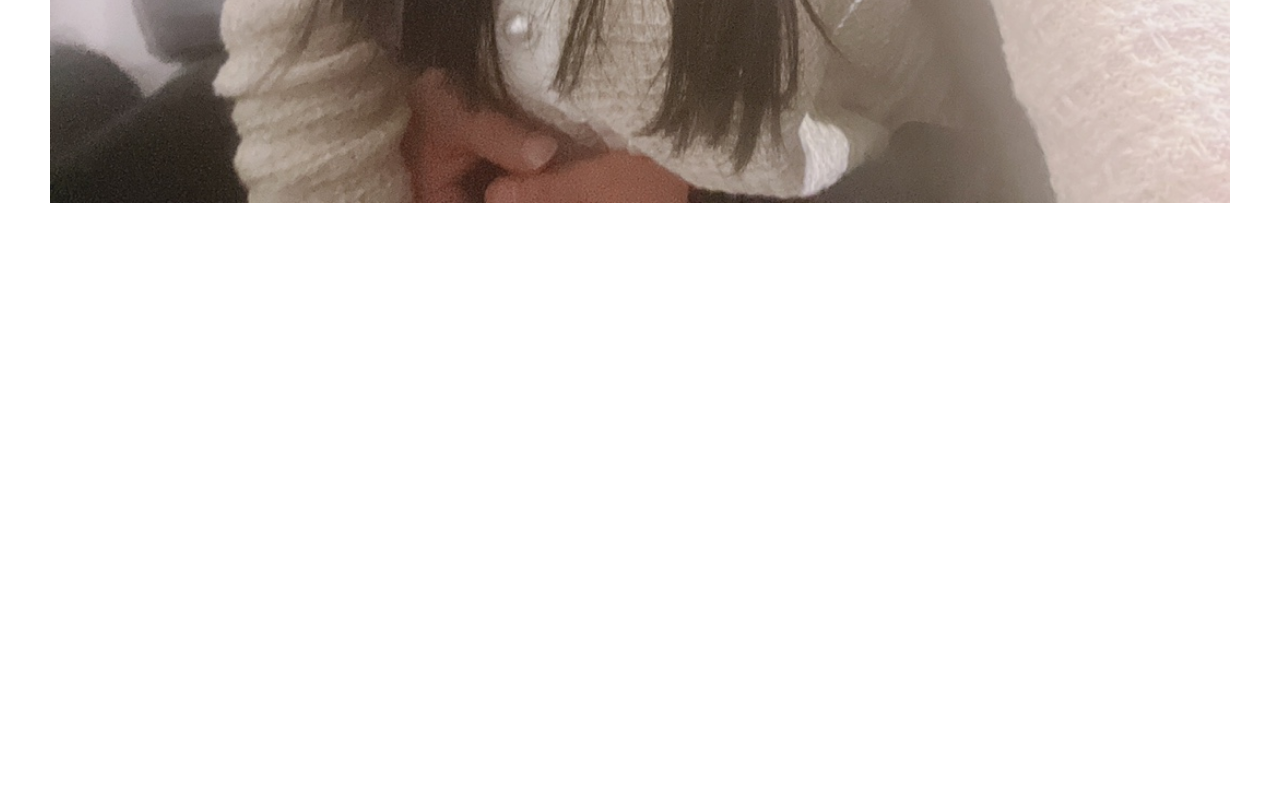
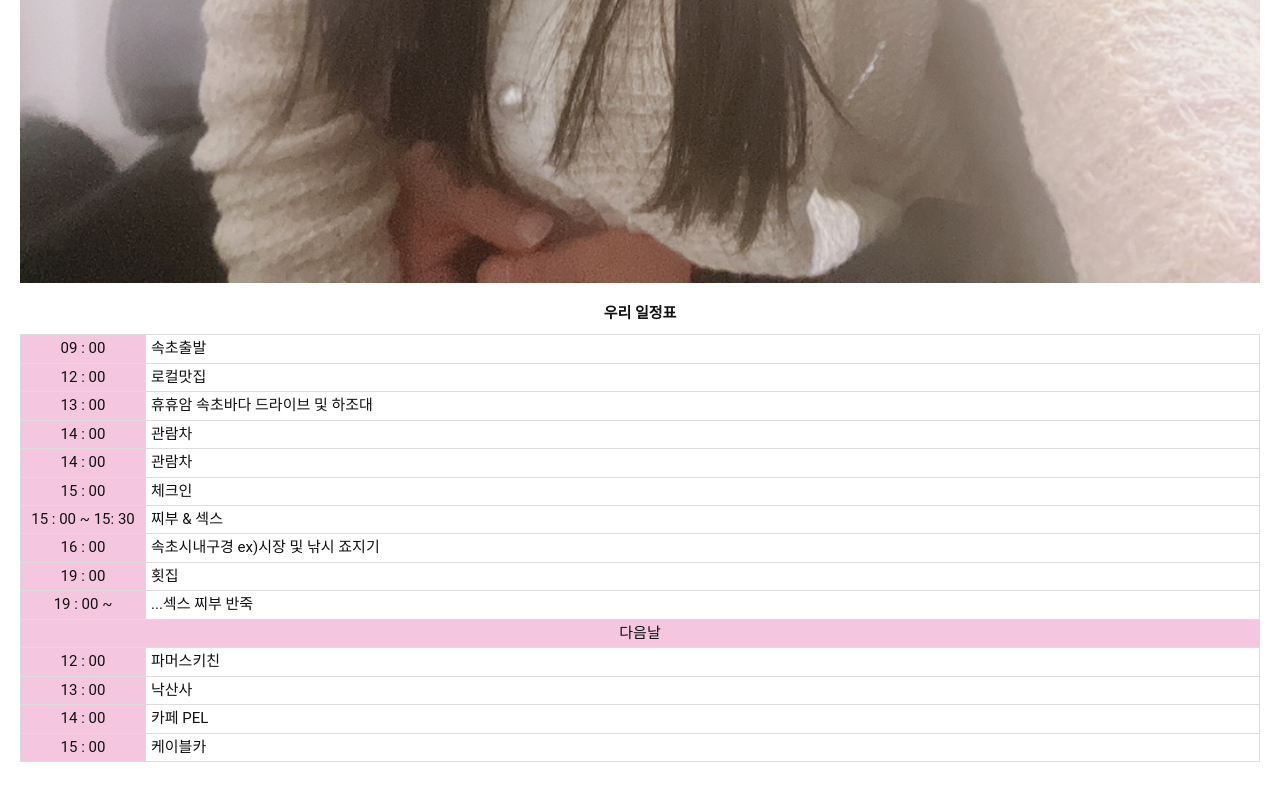
Before and after one commit to KIMHYEJIN89/abc, a plain HTML site: page index.html in a window 1280 px wide. Shown: the part 1472-2272 px from the top of the page. Before the commit the page ends 1725 px from the top, so only its background shows below. Drawn offline with Linux system fonts and the light colour scheme.

Commit message:
webpack-template-basic

```diff
--- a/index.html
+++ b/index.html
@@ -18,11 +18,13 @@
     </head>
     <style>
 
-    body{margin:50px auto;text-align:center;}
+    body{margin:50px 20px;text-align:center;}
     .text{margin-bottom:30px;font-size:40px;font-weight:700;animation:slidein 2s infinite;}
     .heart{color:rgb(228, 11, 11)}
-    .img {margin:0 50px}
     .img img{width:100%}
+    table th{text-align:center;background-color:rgb(245, 198, 224);}
+    table td{text-align:left}
+    table th, table td{padding:3px 5px;border:1px solid #ddd}
     @keyframes slidein {
     0% {
 
@@ -41,7 +43,73 @@
 
         <p class="text">현기 자깅 사랑해 <span class="heart">♥</span></p>
         <p class="img"><img src="./images/we.jpg"></p>
-
+        <h2 style="margin:20px 0 10px;font-weight:bold;">우리 일정표</h2>
+        <table style="width:100%">
+            <colgroup>
+                <col width="125px">
+            </colgroup>
+            <tbody>
+                <tr>
+                    <th>09 : 00</th>
+                    <td>속초출발</td>
+                </tr>
+                <tr>
+                    <th>12 : 00</th>
+                    <td>로컬맛집</td>
+                </tr>
+                <tr>
+                    <th>13 : 00</th>
+                    <td>휴휴암 속초바다 드라이브 및 하조대</td>
+                </tr>
+                <tr>
+                    <th>14 : 00</th>
+                    <td>관람차</td>
+                </tr>
+                <tr>
+                    <th>14 : 00</th>
+                    <td>관람차</td>
+                </tr>
+                <tr>
+                    <th>15 : 00</th>
+                    <td>체크인</td>
+                </tr>
+                <tr>
+                    <th>15 : 00 ~ 15: 30</th>
+                    <td>찌부 & 섹스</td>
+                </tr>
+                <tr>
+                    <th>16 : 00 </th>
+                    <td>속초시내구경 ex)시장 및 낚시 죠지기</td>
+                </tr>
+                <tr>
+                    <th>19 : 00 </th>
+                    <td>횟집</td>
+                </tr>
+                <tr>
+                    <th>19 : 00 ~ </th>
+                    <td>...섹스 찌부 반죽</td>
+                </tr>
+                <tr>
+                    <th colspan="2">다음날</th>
+                </tr>
+                <tr>
+                    <th>12 : 00</th>
+                    <td>파머스키친</td>
+                </tr>
+                <tr>
+                    <th>13 : 00</th>
+                    <td>낙산사</td>
+                </tr>
+                <tr>
+                    <th>14 : 00</th>
+                    <td>카페  PEL</td>
+                </tr>
+                <tr>
+                    <th>15 : 00</th>
+                    <td>케이블카</td>
+                </tr>
+            </tbody>
+        </table>
      </body>
 
 
```
